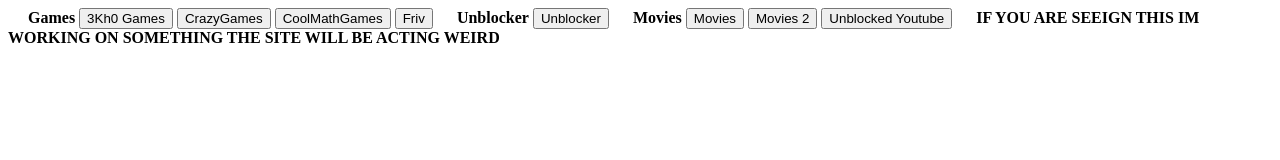
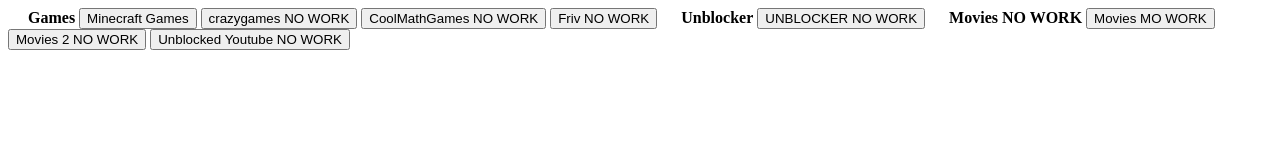
Before and after one commit to aphot2004/ULTRASTATICMOVIESGAMESTEST, a website: page index.html in a window 1280 px wide. Drawn offline with Linux system fonts and the light colour scheme.

Commit message:
Update index.html

```diff
--- a/index.html
+++ b/index.html
@@ -17,7 +17,7 @@
     <body>
         <script>
         function create() {
-            var url = value="https://anonpro42.onrender.com/projects.html";
+            var url = value="https://project.eithermouse.com";
             var win = window.open();
             win.document.body.style.margin = '0';
             win.document.body.style.height = '100vh';
@@ -140,17 +140,16 @@
 	  }
         </script>
 	<strong>&nbsp;&nbsp;&nbsp;&nbsp;&nbsp;Games</strong>
-        <button onclick='create()'>3Kh0 Games</button>
-	<button onclick='crazygames()'>CrazyGames</button>
-	<button onclick='papasorgames()'>CoolMathGames</button>
-        <button onclick='friv()'>Friv</button>
+        <button onclick='create()'>Minecraft Games</button>
+	<button onclick='crazygames()'>crazygames NO WORK</button>
+	<button onclick='papasorgames()'>CoolMathGames NO WORK</button>
+        <button onclick='friv()'>Friv NO WORK</button>
 	<strong>&nbsp;&nbsp;&nbsp;&nbsp;&nbsp;Unblocker</strong>
-	<button onclick='unblocker()'>Unblocker</button>
-	<strong>&nbsp;&nbsp;&nbsp;&nbsp;&nbsp;Movies</strong>
-        <button onclick='movies()'>Movies</button>
-	<button onclick='moviesbox()'>Movies 2</button>
-	<button onclick='ubyoutube()'>Unblocked Youtube</button>
-	 <strong>&nbsp;&nbsp;&nbsp;&nbsp;&nbsp;IF YOU ARE SEEIGN THIS IM WORKING ON SOMETHING THE SITE WILL BE ACTING WEIRD</strong>
+	<button onclick='unblocker()'>UNBLOCKER NO WORK</button>
+	<strong>&nbsp;&nbsp;&nbsp;&nbsp;&nbsp;Movies NO WORK</strong>
+        <button onclick='movies()'>Movies MO WORK</button>
+	<button onclick='moviesbox()'>Movies 2 NO WORK</button>
+	<button onclick='ubyoutube()'>Unblocked Youtube NO WORK</button>
 	 <strong></strong>
     </body>
 </html>
```
